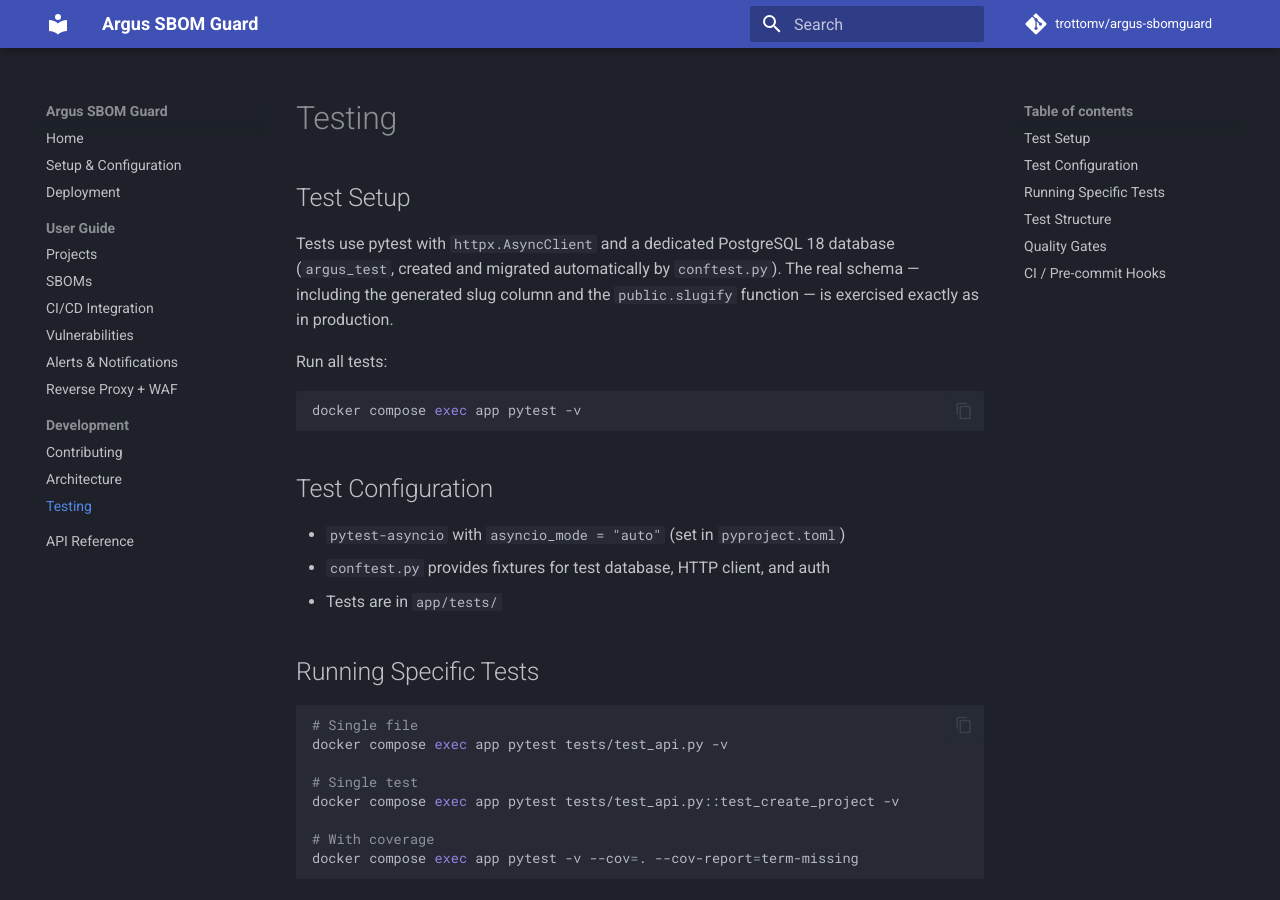
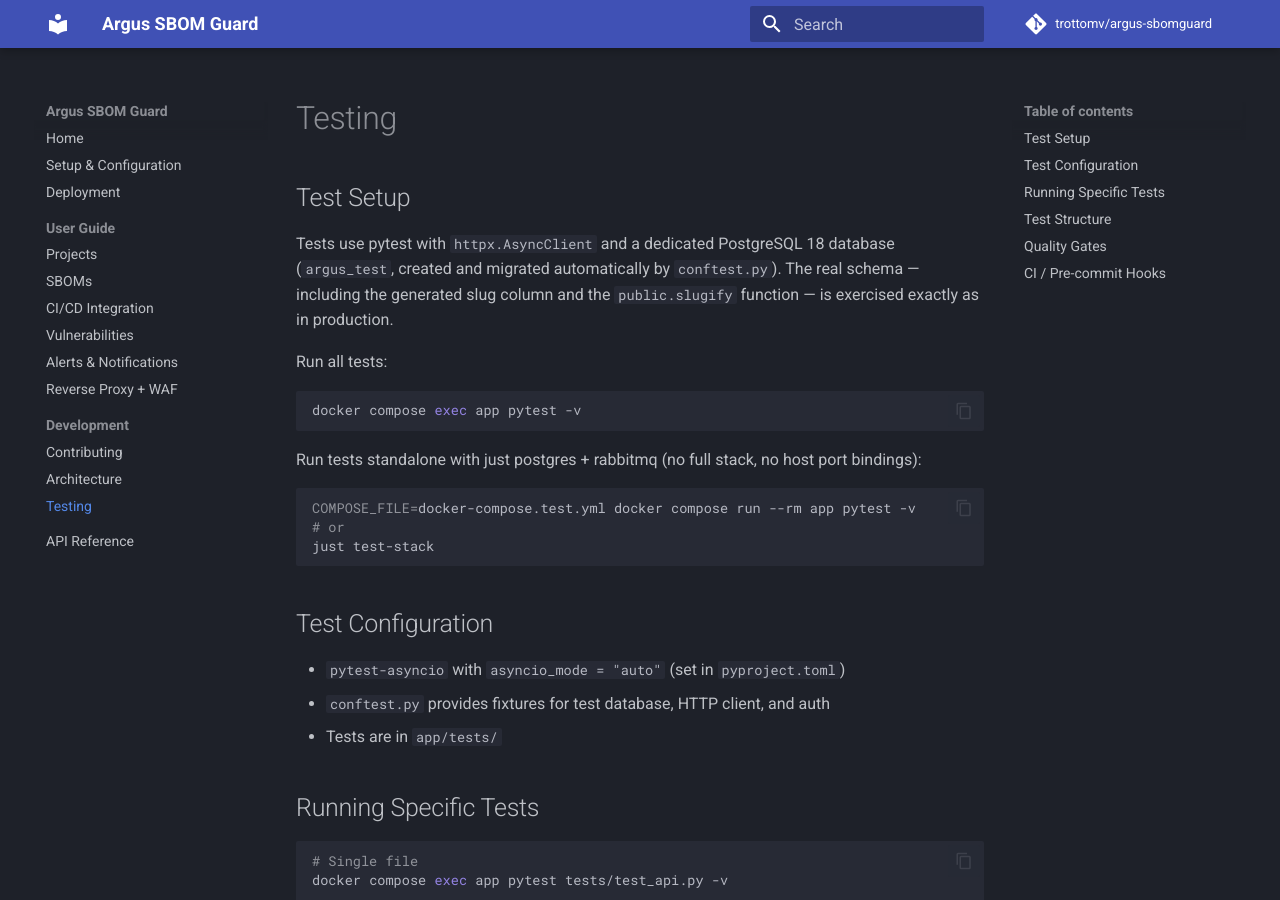
Before and after one commit to trottomv/argus-sbomguard, an MkDocs documentation site: the page built from docs/development/testing.md, in a window 1280 px wide and 900 px high. Built offline with MkDocs 1.6.1 and Material for MkDocs 9.7.7, drawn with Linux system fonts in a browser that asks for light colours; comment, search, counter and statistics services are not loaded; the version menu is left out.

Commit message:
test: standalone local test compose (#57)
* test: add standalone local test compose and just recipe

docker-compose.test.yml starts postgres + rabbitmq with no host port
bindings (no conflict with a host postgres on 5432) and runs pytest from
the Dockerfile test target. Add a test-stack just recipe and document it
in AGENTS.md and docs/development/testing.md.

* chore: exclude .venv from docker build context

The venv created by uv inside app/ was being copied into the build
context. Exclude it like the other caches.

* docs: expand DISPLAY_TIMEZONE comment in .env.example

Link to the tz database timezone list and clarify the variable's purpose.

* test: make login-code test hermetic against SMTP

Force smtp_host to an empty value so send_login_email takes the
no-SMTP short-circuit and returns the code string. Without this the
test is environment-dependent: with a reachable mailpit the email is
actually delivered, send_login_email returns True, dev_code stays None,
and the assertion fails.

* fix: isolate test compose stack from dev stack

The test compose inherited the dev stack's project name (argus-sbomguard)
from the directory, so running it reused the dev postgres/rabbitmq
containers and the mailpit on the shared network. That made the login
code test depend on a reachable SMTP server, and made
`docker compose down -v` in just test-stack tear down the dev stack.

Pin the project name to argus-sbomguard-test so the test stack gets its
own network, containers, and volumes.

* refactor: move host port bindings out of shared compose files

postgresql.yml and rabbitmq.yml previously published 5432/5672/15672 on
the host, so the standalone test stack had to duplicate the services to
avoid the bindings (compose include concatenates list keys, ports: []
cannot un-publish them).

Move the ports into docker-compose.development.yml only. The remote stack
no longer exposes postgres/rabbitmq on the host (Caddy is the only public
ingress); the test stack includes the shared files unchanged.

Test stack verified: docker compose -f docker-compose.test.yml run --rm
app pytest -q -> 131 passed.

````diff
--- a/docs/development/testing.md
+++ b/docs/development/testing.md
@@ -11,6 +11,15 @@ Run all tests:
 
 ```bash
 docker compose exec app pytest -v
+```
+
+Run tests standalone with just postgres + rabbitmq (no full stack, no host
+port bindings):
+
+```bash
+COMPOSE_FILE=docker-compose.test.yml docker compose run --rm app pytest -v
+# or
+just test-stack
 ```
 
 ## Test Configuration
````
Also changed, not shown: AGENTS.md (+4 -1 lines), docker-compose.development.yml (+9 -0 lines), docker-compose.test.yml (added, +28 -0 lines), 6 other files.
